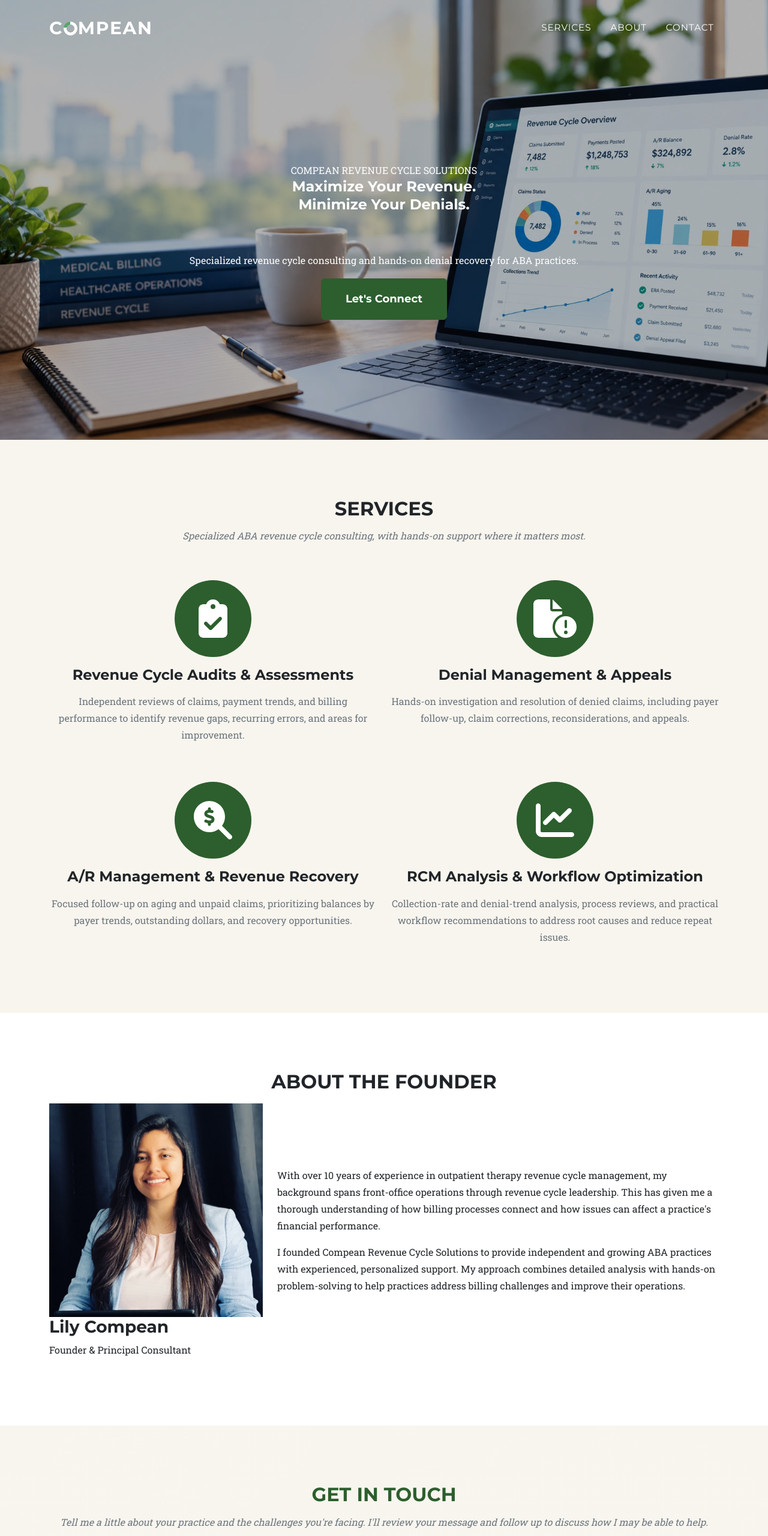
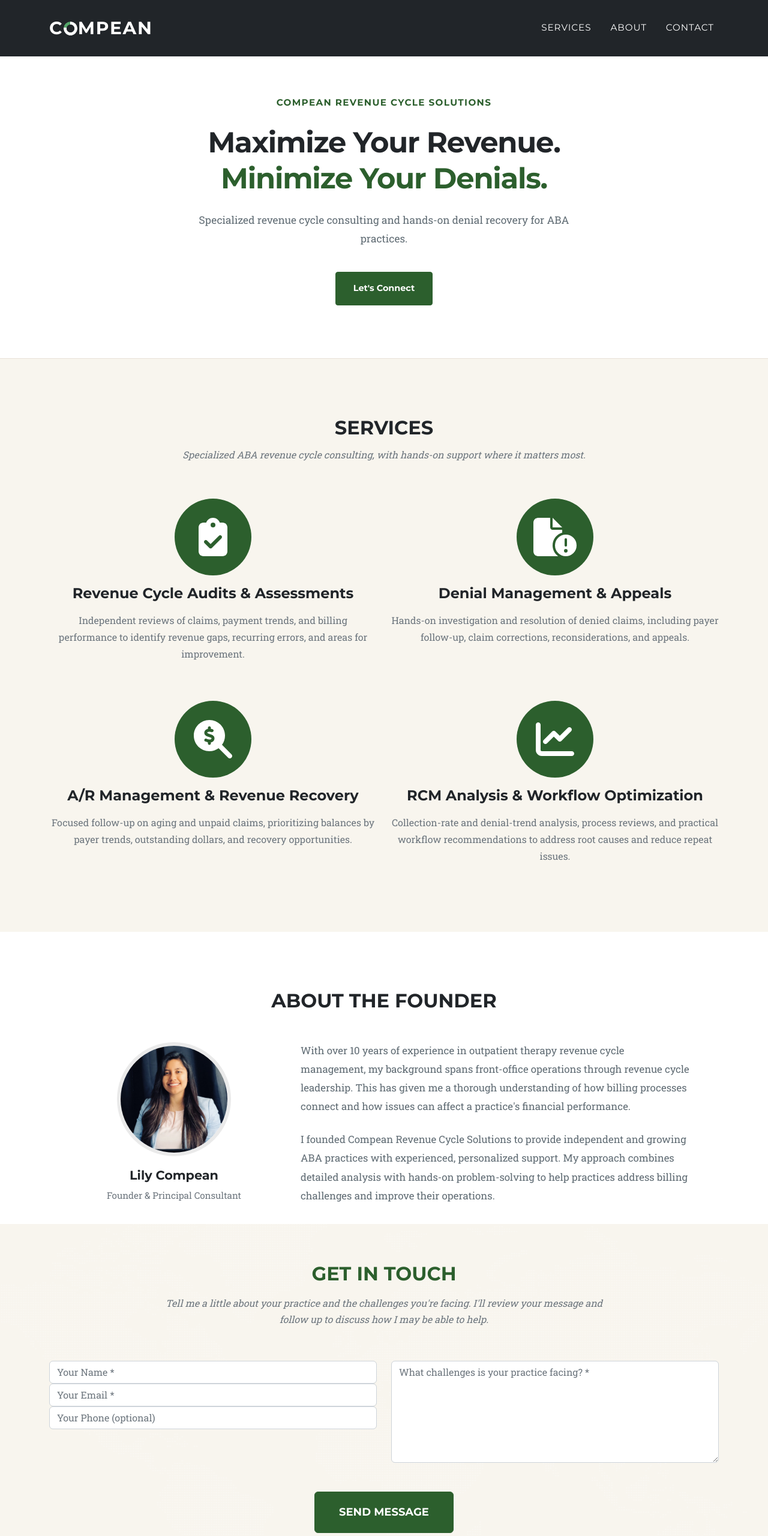
Before and after one commit to compeanc/Compean-RCS, a plain HTML site: page index.html in a window 1280 px wide. Shown: the top 2560 px of the page at 60% size. Drawn offline with nearby package versions, Linux system fonts and the light colour scheme.

Commit message:
Finalize COMPEAN website redesign and mobile styling

```diff
--- a/css/custom.css
+++ b/css/custom.css
@@ -1,129 +1,80 @@
-/* Forest Green & Cream Beige Theme */
+/* Brand colors */
 :root {
-  --bs-primary: #2C5F2D; /* Pantone Forest Green */
-  --bs-primary-rgb: 44, 95, 45;
+    --bs-primary: #2C5F2D;
+    --bs-primary-rgb: 44, 95, 45;
 }
 
-/* 1. Alternate the Section Background Colors */
+/* Base / responsive safeguards */
+html,
 body {
-  background-color: #FFFFFF !important; /* Sets the baseline to crisp white */
+    max-width: 100%;
+    overflow-x: hidden;
 }
 
-#services {
-  background-color: #F8F5EE !important; /* Services = Cream */
+body {
+    background-color: #FFFFFF !important;
 }
 
-#team {
-  background-color: #FFFFFF !important; /* About / Bio = White */
+h1 {
+    font-size: clamp(1.5rem, 5vw, 2.5rem) !important;
+    word-break: break-word;
 }
 
-#contact {
-  background-color: #F8F5EE !important; /* Contact = Cream */
+h2 {
+    font-size: clamp(1.2rem, 4vw, 2rem) !important;
 }
 
-/* 2. Fixes the Top Navigation Logo & Link Hover Colors */
-#mainNav .navbar-brand,
-#mainNav .navbar-nav .nav-item .nav-link:hover,
-#mainNav .navbar-nav .nav-item .nav-link.active {
-  color: #2C5F2D !important;
+img,
+video,
+iframe {
+    max-width: 100%;
+    height: auto;
 }
 
-/* 3. Colors the Service Icons Forest Green */
+/* Brand colors shared across sections */
 .text-primary {
-  color: #2C5F2D !important;
+    color: #2C5F2D !important;
 }
 
-/* 4. Forces Buttons to Forest Green with White Text */
 .btn-primary {
-  background-color: #2C5F2D !important;
-  border-color: #2C5F2D !important;
-  color: #ffffff !important;
+    background-color: #2C5F2D !important;
+    border-color: #2C5F2D !important;
+    color: #FFFFFF !important;
 }
 
-/* 5. Makes the button slightly darker when clicked or hovered */
 .btn-primary:hover,
 .btn-primary:focus,
 .btn-primary:active {
-  background-color: #1F4520 !important;
-  border-color: #19381A !important;
-  color: #ffffff !important;
-}
-/* 6. Fix the invisible text in the Contact Section */
-#contact .section-heading {
-  color: #2C5F2D !important; /* Makes the GET IN TOUCH text Forest Green */
-}
-#contact .section-subheading {
-  color: #6c757d !important; /* Makes the subheader text a readable gray */
+    background-color: #1F4520 !important;
+    border-color: #19381A !important;
+    color: #FFFFFF !important;
 }
 
-/* 7. Make the top-left logo readable against the dark photo */
-#mainNav .navbar-brand {
-  color: #ffffff !important; /* Makes it white initially */
-}
-#mainNav.navbar-shrink .navbar-brand {
-  color: #2C5F2D !important; /* Turns it back to Forest Green when you scroll down */
-}
-/* Change the Background Image */
-header.masthead {
-  background-image: url("../assets/img/new-bg.jpeg") !important;
-}
-/* Adds a dark overlay to the background image for better text readability */
-header.masthead {
-  background-blend-mode: overlay;
-  background-color: rgba(0, 0, 0, 0.3) !important;
-}
-/* --- Mobile Responsiveness & Overflow Fixes --- */
-
-/* 1. Prevent horizontal scrolling/clipping on small screens */
-html, body {
-  max-width: 100%;
-  overflow-x: hidden;
+/* ============================================================
+   Navigation / COMPEAN wordmark
+   ============================================================ */
+#mainNav,
+#mainNav.navbar-shrink {
+    background-color: #212529 !important;
 }
 
-/* 2. Fluid Typography so headings never clip on mobile */
-h1 {
-  font-size: clamp(1.5rem, 5vw, 2.5rem) !important;
-  word-break: break-word;
-}
-
-h2 {
-  font-size: clamp(1.2rem, 4vw, 2rem) !important;
-}
-
-/* 3. Ensure images scale nicely inside containers */
-img, video, iframe {
-  max-width: 100%;
-  height: auto;
-}
-/* --- Tighter Fluid Typography for Mobile Header --- */
-.navbar-brand,
-header.masthead h1,
-.site-heading h1,
-[class*="brand"] {
-  white-space: normal !important;
-  word-wrap: break-word !important;
-  overflow-wrap: break-word !important;
-  max-width: 100% !important;
-  font-size: clamp(0.95rem, 3.5vw, 1.5rem) !important; /* Smaller range so it scales down on phones */
-  line-height: 1.25 !important;
-}/* ===== COMPEAN BRANDING ===== */
-
-/* Company name in navigation */
 #mainNav .navbar-brand,
 #mainNav.navbar-shrink .navbar-brand {
-    color: #ffffff !important;
+    color: #FFFFFF !important;
     font-family: 'Montserrat', sans-serif;
     font-size: clamp(1.3rem, 2.4vw, 1.85rem) !important;
     font-weight: 800;
     letter-spacing: 0.06em;
     line-height: 1.2 !important;
     text-transform: uppercase;
+    max-width: 100%;
+    white-space: normal;
+    overflow-wrap: break-word;
 }
 
-/* Circular O inspired by the company logo */
+/* Segmented O in the navigation wordmark */
 #mainNav .navbar-brand .brand-o-mark {
     display: inline-block;
-    font-size: inherit !important;
     width: 0.78em;
     height: 0.78em;
     margin: 0 0.025em;
@@ -131,41 +82,272 @@ header.masthead h1,
     background: conic-gradient(
         from 280deg,
         #55a66a 0deg 75deg,
-        #ffffff 75deg 360deg
+        #FFFFFF 75deg 360deg
     );
-    -webkit-mask: radial-gradient(
-        circle,
-        transparent 0 38%,
-        #000 43%
-    );
-    mask: radial-gradient(
-        circle,
-        transparent 0 38%,
-        #000 43%
-    );
+    -webkit-mask: radial-gradient(circle, transparent 0 38%, #000 43%);
+    mask: radial-gradient(circle, transparent 0 38%, #000 43%);
     vertical-align: -0.06em;
 }
 
-/* White navigation links */
 #mainNav .navbar-nav .nav-item .nav-link,
 #mainNav .navbar-nav .nav-item .nav-link.active {
-    color: #ffffff !important;
+    color: #FFFFFF !important;
     text-decoration: none !important;
 }
 
-/* Green underline on hover */
 #mainNav .navbar-nav .nav-item .nav-link:hover,
 #mainNav .navbar-nav .nav-item .nav-link:focus-visible {
-    color: #ffffff !important;
+    color: #FFFFFF !important;
     text-decoration: underline !important;
     text-decoration-color: #55a66a !important;
     text-decoration-thickness: 2px;
     text-underline-offset: 7px;
 }
 
-/* Footer company logo */
+/* ============================================================
+   Homepage — white hero with COMPEAN tagline
+   ============================================================ */
+header.masthead {
+    background-image: none !important;
+    background-color: #FFFFFF !important;
+    background-blend-mode: normal !important;
+    text-align: center;
+    padding: 10rem 1.5rem 5.5rem !important;
+    border-bottom: 1px solid #E8E1D8;
+}
+
+/* Business name above homepage tagline */
+header.masthead .masthead-eyebrow {
+    font-family: 'Montserrat', sans-serif;
+    font-size: 0.95rem;
+    font-weight: 700;
+    letter-spacing: 0.09em;
+    text-transform: uppercase;
+    color: #2C5F2D;
+    margin-bottom: 1.5rem;
+}
+
+
+header.masthead h1.masthead-heading {
+    font-family: 'Montserrat', sans-serif;
+    font-size: clamp(2.1rem, 3.8vw, 3rem) !important;
+    font-weight: 700;
+    line-height: 1.25;
+    letter-spacing: -0.025em;
+    text-transform: none !important;
+    color: #212529;
+    max-width: 850px;
+    margin: 0 auto 1.5rem;
+}
+
+header.masthead .headline-accent {
+    color: #2C5F2D;
+}
+
+header.masthead .masthead-description {
+    font-family: 'Roboto Slab', serif;
+    font-size: 1.08rem;
+    line-height: 1.8;
+    color: #5F6B73;
+    max-width: 650px;
+    margin: 0 auto 2.5rem;
+}
+
+header.masthead .btn-primary {
+    font-family: 'Montserrat', sans-serif;
+    font-size: 0.9rem;
+    font-weight: 700;
+    text-transform: none !important;
+    padding: 1rem 1.8rem;
+    border-radius: 4px;
+    transition: background-color 0.2s ease;
+}
+
+header.masthead .btn-primary:hover {
+    background-color: #1F4520 !important;
+    border-color: #1F4520 !important;
+}
+
+/* ============================================================
+   Services — cream background
+   ============================================================ */
+#services {
+    background-color: #F8F5EE !important;
+}
+
+/* ============================================================
+   About the founder — white background
+   ============================================================ */
+#team {
+    background-color: #FFFFFF !important;
+    padding-bottom: 2rem !important;
+}
+
+#team .section-heading {
+    color: #212529;
+    margin-bottom: 3rem;
+}
+
+#team .about-founder-row {
+    max-width: 1050px;
+    margin: 0 auto;
+}
+
+#team .about-founder-profile {
+    text-align: center;
+}
+
+#team .about-founder-photo {
+    width: 190px;
+    height: 190px;
+    object-fit: cover;
+    border-radius: 50%;
+    border: 6px solid #EAEAEA;
+}
+
+#team .about-founder-profile h3 {
+    font-family: 'Montserrat', sans-serif;
+    font-size: 1.3rem;
+    font-weight: 700;
+    color: #212529;
+    margin: 1.25rem 0 0.4rem;
+}
+
+#team .about-founder-role {
+    font-family: 'Roboto Slab', serif;
+    font-size: 0.95rem;
+    color: #6C757D;
+    margin-bottom: 0;
+}
+
+#team .about-founder-bio {
+    padding-left: 1.5rem;
+}
+
+#team .about-founder-bio p {
+    font-family: 'Roboto Slab', serif;
+    font-size: 1.05rem;
+    line-height: 1.85;
+    color: #5F6B73;
+    text-align: left;
+    margin-bottom: 1.5rem;
+}
+
+#team .about-founder-bio p:last-child {
+    margin-bottom: 0;
+}
+
+/* ============================================================
+   Contact — cream background / Formspree form
+   ============================================================ */
+#contact {
+    background-color: #F8F5EE !important;
+    padding-top: 4rem !important;
+}
+
+#contact .section-heading {
+    color: #2C5F2D !important;
+}
+
+#contact .section-subheading {
+    color: #6C757D !important;
+    max-width: 760px;
+    margin: 0 auto 3.5rem;
+    line-height: 1.7;
+}
+
+#contact textarea.form-control {
+    min-height: 170px;
+    height: 170px;
+    resize: vertical;
+}
+
+/* Footer */
 .footer-logo {
     width: 190px;
     max-width: 100%;
     height: auto;
 }
+
+/* ============================================================
+   Tablet: founder profile stacks above biography
+   ============================================================ */
+@media (max-width: 991px) {
+    #team .about-founder-profile {
+        margin-bottom: 2.5rem;
+    }
+
+    #team .about-founder-bio {
+        padding-left: 0;
+    }
+
+    #team .about-founder-photo {
+        width: 170px;
+        height: 170px;
+    }
+}
+
+
+/* ==========================================
+   MOBILE — HOMEPAGE, ABOUT & CONTACT
+   ========================================== */
+
+@media (max-width: 767px) {
+
+    /* Homepage */
+    header.masthead {
+        padding: 8.5rem 1.25rem 4.5rem !important;
+    }
+
+    header.masthead .masthead-eyebrow {
+        font-size: 0.85rem;
+        letter-spacing: 0.06em;
+    }
+
+    header.masthead h1.masthead-heading {
+        font-size: clamp(2rem, 8vw, 2.65rem) !important;
+        line-height: 1.2;
+    }
+
+    header.masthead .masthead-description {
+        font-size: 1rem;
+        line-height: 1.7;
+    }
+
+    /* About the Founder */
+    #team {
+        padding-top: 3rem !important;
+        padding-bottom: 2rem !important;
+    }
+
+    #team .section-heading {
+        margin-bottom: 2rem;
+    }
+
+    #team .about-founder-photo {
+        width: 145px;
+        height: 145px;
+    }
+
+    #team .about-founder-profile {
+        margin-bottom: 1.75rem;
+    }
+
+    #team .about-founder-bio p {
+        font-size: 1rem;
+        line-height: 1.65;
+        margin-bottom: 1rem;
+    }
+
+    /* Contact */
+    #contact {
+        padding-top: 3rem !important;
+        padding-bottom: 3rem !important;
+    }
+
+    #contact .section-subheading {
+        max-width: 100%;
+        padding: 0 0.5rem;
+    }
+
+}
```
Also changed, not shown: startbootstrap-agency-master/dist/assets/img/preview-share.png.
